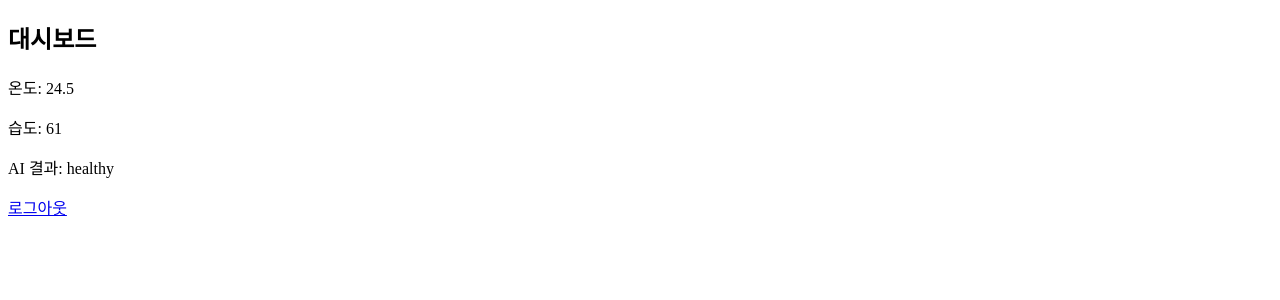
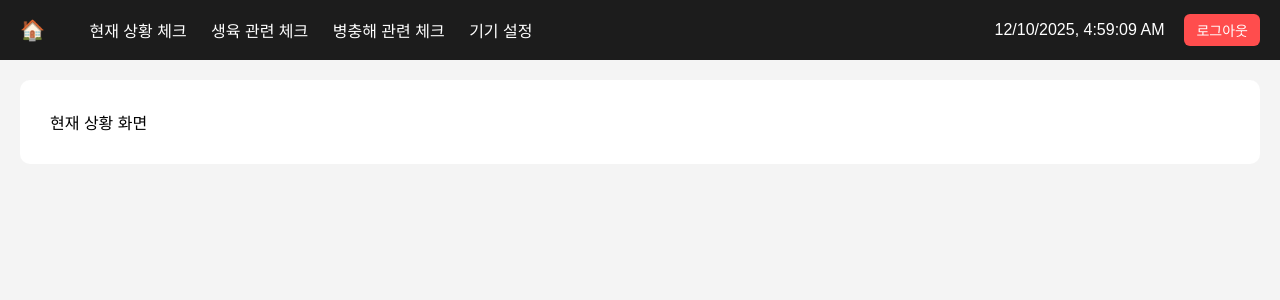
Before and after one commit to kennychae/agrigotchi, a FastAPI app: template app/templates/dashboard.html in a window 1280 px wide. Shown: the top 300 px of the page. Run offline with FastAPI, Linux system fonts and the light colour scheme; the template is opened without the code that fills it, so the values that code supplies are empty.

Commit message:
dashboard 수정

```diff
--- a/app/static/css/style.css
+++ b/app/static/css/style.css
@@ -0,0 +1,57 @@
+body {
+    margin: 0;
+    font-family: Arial, sans-serif;
+    background-color: #f4f4f4;
+}
+
+#top-bar {
+    width: 100%;
+    height: 60px;
+    background-color: #1C1C1C;
+    color: white;
+    display: flex;
+    justify-content: space-between;
+    align-items: center;
+    padding: 0 20px;
+}
+
+#left-section .menu-item {
+    margin-left: 20px;
+    cursor: pointer;
+}
+
+#left-section #home-icon {
+    margin-right: 20px;
+    cursor: pointer;
+    font-size: 20px;
+}
+
+#right-section {
+    display: flex;
+    align-items: center;
+    gap: 20px;
+    margin-right: 40px;
+}
+
+#logout-btn {
+    color: white;
+    text-decoration: none;
+    padding: 6px 12px;
+    background-color: #ff4d4d;
+    border-radius: 6px;
+    font-size: 14px;
+}
+
+#logout-btn:hover {
+    background-color: #ff2a2a;
+}
+
+#main-content {
+    padding: 20px;
+}
+
+.content-view {
+    background: white;
+    padding: 30px;
+    border-radius: 10px;
+}
--- a/app/static/js/app.js
+++ b/app/static/js/app.js
@@ -1,16 +1,3 @@
-///////////////
-// dashboard //
-async function loadData() {
-    const res = await fetch("/api/data/latest");
-    const data = await res.json();
-
-    document.getElementById("temperature").innerText = data.temperature;
-    document.getElementById("humidity").innerText = data.humidity;
-    document.getElementById("ai_result").innerText = data.ai_result;
-}
-
-loadData();
-
 /////////
 //setup//
 async function completeSetup() {
--- /dev/null
+++ b/app/static/js/dashboard_ui.js
@@ -0,0 +1,18 @@
+// dashboard_ui.js
+// 실시간 시계
+function updateClock() {
+    const now = new Date();
+    const timeStr = now.toLocaleString();
+    document.getElementById("live-clock").innerText = timeStr;
+}
+setInterval(updateClock, 1000);
+updateClock();
+
+// 화면 전환 기능
+function changeView(view) {
+    const views = ["status", "growth", "disease", "device"];
+    views.forEach(v => {
+        const el = document.getElementById(`content-${v}`);
+        el.style.display = (v === view) ? "block" : "none";
+    });
+}
--- a/app/templates/dashboard.html
+++ b/app/templates/dashboard.html
@@ -2,17 +2,34 @@
 <html>
 <head>
     <title>Dashboard</title>
+    <link rel="stylesheet" href="/static/css/style.css">
 </head>
 <body>
-    <h2>대시보드</h2>
+    <div id="top-bar">
+        <div id="left-section">
+            <span id="home-icon" onclick="changeView('status')">🏠</span>
+            <span class="menu-item" onclick="changeView('status')">현재 상황 체크</span>
+            <span class="menu-item" onclick="changeView('growth')">생육 관련 체크</span>
+            <span class="menu-item" onclick="changeView('disease')">병충해 관련 체크</span>
+            <span class="menu-item" onclick="changeView('device')">기기 설정</span>
+        </div>
 
-    <div>
-        <p>온도: <span id="temperature"></span></p>
-        <p>습도: <span id="humidity"></span></p>
-        <p>AI 결과: <span id="ai_result"></span></p>
+        <div id="right-section">
+            <span id="live-clock"></span>
+            <a id="logout-btn" href="/logout">로그아웃</a>
+        </div>
     </div>
 
-    <a href="/logout">로그아웃</a>
-    <script src="/static/js/app.js"></script>
+
+    <!-- 메인 화면 영역 -->
+    <div id="main-content">
+        <!-- 첫 화면: 현재 상황 -->
+        <div id="content-status" class="content-view">현재 상황 화면</div>
+        <div id="content-growth" class="content-view" style="display:none;">생육 관련 화면</div>
+        <div id="content-disease" class="content-view" style="display:none;">병충해 관련 화면</div>
+        <div id="content-device" class="content-view" style="display:none;">기기 설정 화면</div>
+    </div>
+
+    <script src="/static/js/dashboard_ui.js"></script>
 </body>
 </html>
```
